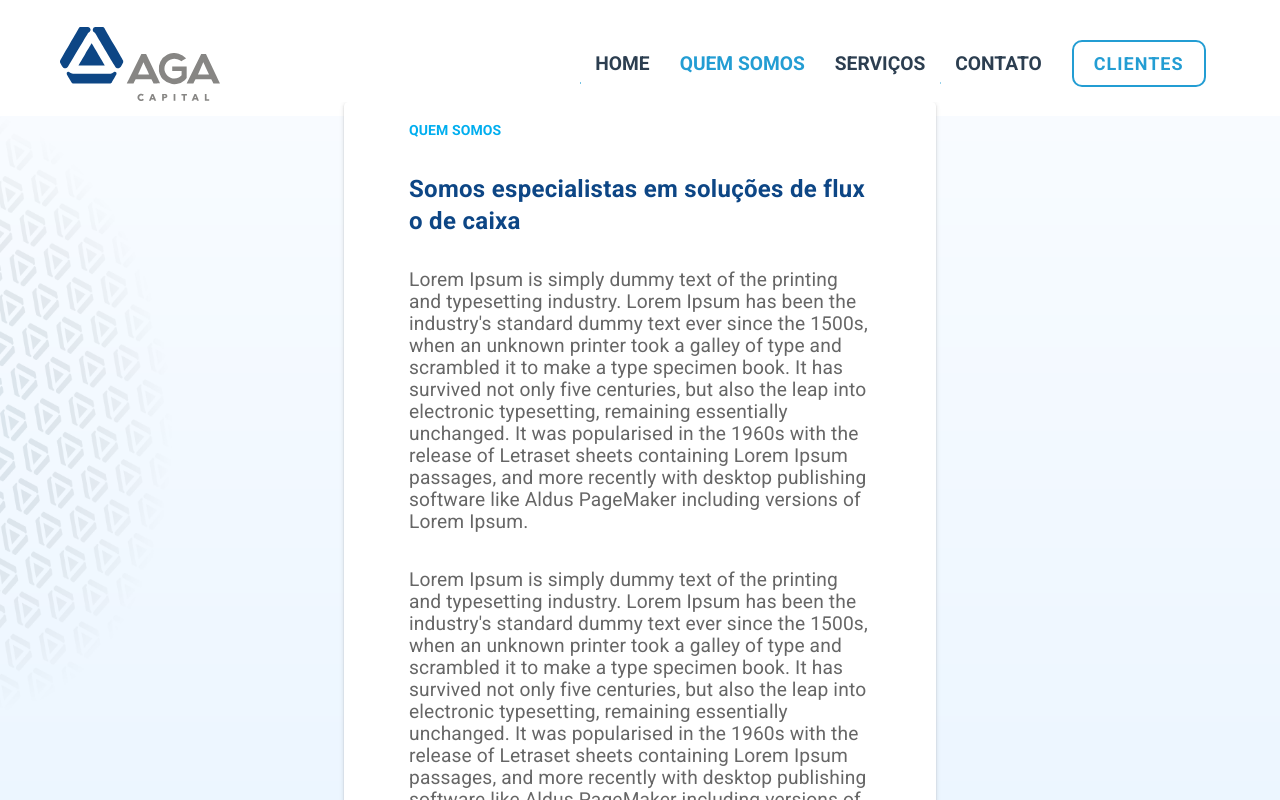
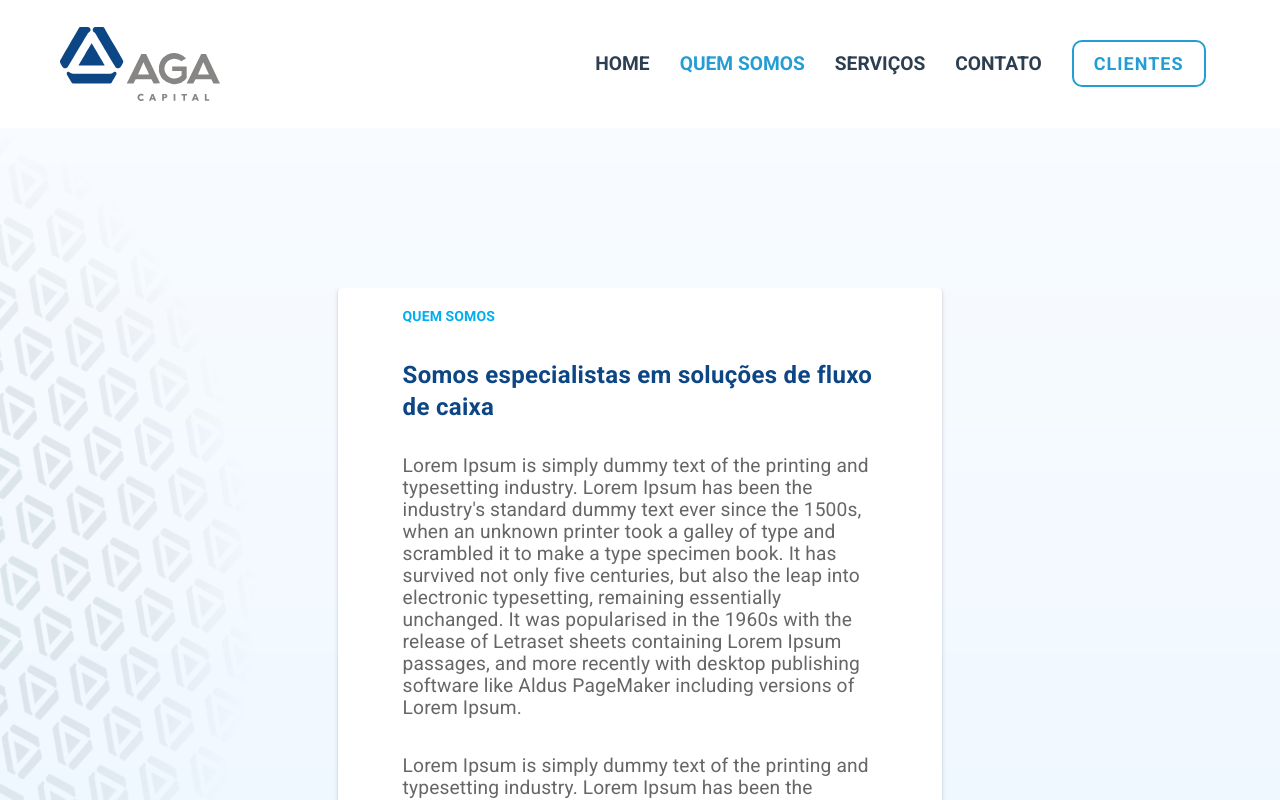
Before and after one commit to barretou/Aga-Projeto, a Vue app: page /quem-somos in a window 1280 px wide. Shown: the top 800 px of the page. Built offline with nearby package versions, Linux system fonts and the light colour scheme.

Commit message:
alterações navbar e ajustes responsividade

```diff
--- a/public/index.html
+++ b/public/index.html
@@ -5,9 +5,9 @@
     <meta http-equiv="X-UA-Compatible" content="IE=edge">
     <meta name="viewport" content="width=device-width,initial-scale=1.0">
     <meta name="description" content="Serviços de Antecipação de Recebíveis. Para alavancar sua empresas e dar sustentabilidade no seu capital de giro">
-    <meta property="og:image:type" content="/src/assets/meta-img.png">
+    <meta property="og:image" content="/src/assets/meta-img.png">
     <title>Aga Capital</title>
-    <link rel="icon" href="../src/assets/logo-aga.svg"/>
+    <link rel="icon" href="favicon-aga.svg"/>
     <link rel="stylesheet" href="https://fonts.googleapis.com/css?family=Roboto:100,300,400,500,700,900">
     <link rel="stylesheet" href="https://cdn.jsdelivr.net/npm/@mdi/font@latest/css/materialdesignicons.min.css">
     <!--Bootstrap CSS CDN-->
--- a/src/components/Card.vue
+++ b/src/components/Card.vue
@@ -53,7 +53,8 @@ export default {
 }
 
 .card{
-  width: 50% !important;
+  width: 70% !important;
+  height: auto !important;
 }
 
 @media screen and (max-width: 600px) {
--- a/src/components/Navbar.vue
+++ b/src/components/Navbar.vue
@@ -57,12 +57,12 @@ export default {
 
 .nav-links a:not(:last-of-type)::before  {
   content: "";
-  width: 100%;
+  width: calc(100% - 30px);
   position: absolute;
   height: 2px;
   background: #239dd3;
   transition: 0.2s ease-in-out;
-  transform: translateX(-100%);
+  transform: translateX(15px) scaleX(0);
   bottom: 0;
   left: 0;
 }
@@ -73,7 +73,7 @@ export default {
 
 .nav-links a:hover::before{
   color: #239dd3;
-  transform: translateX(0);
+  transform: translateX(15px) scaleX(1);
 }
 
 #nav a.router-link-exact-active {
--- a/src/views/QuemSomos.vue
+++ b/src/views/QuemSomos.vue
@@ -1,7 +1,7 @@
 <template>
   <div class="banner-quem-somos">
     <div class="row h-100">
-      <div class="col-lg-12 col-12 d-flex justify-content-center align-items-center h-100">
+      <div class="col-lg-12 col-12 d-flex justify-content-center h-100">
         <v-banner class="px-0 px-lg-5">
           <div class="card-wrapper">
             <Card/>
@@ -40,7 +40,7 @@ export default {
   }
 
   .banner-quem-somos{
-    height: 90vh;
+    padding: 10rem;
     background-image: url('../assets/bg-quem-somos.png');
     background-size: cover;
     object-fit: cover;
@@ -60,8 +60,7 @@ export default {
 
   @media screen and (max-width: 768px) {
     .banner-quem-somos{
-
-      height: auto;
+     padding: 0;
     }
   }
 
```
Also changed, not shown: src/components/Logo.vue (added, +23 -0 lines), src/assets/favicon-aga.svg (deleted), src/assets/logo.svg (added).
